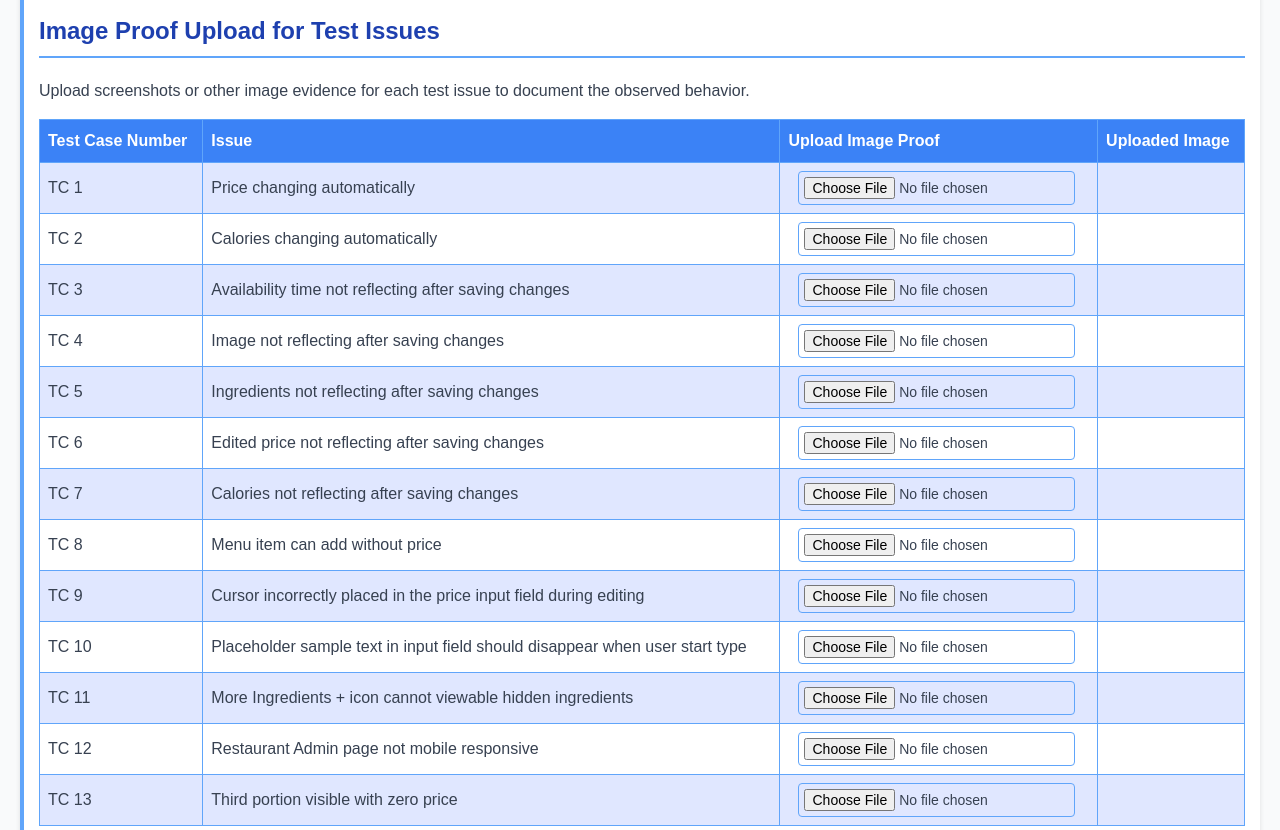
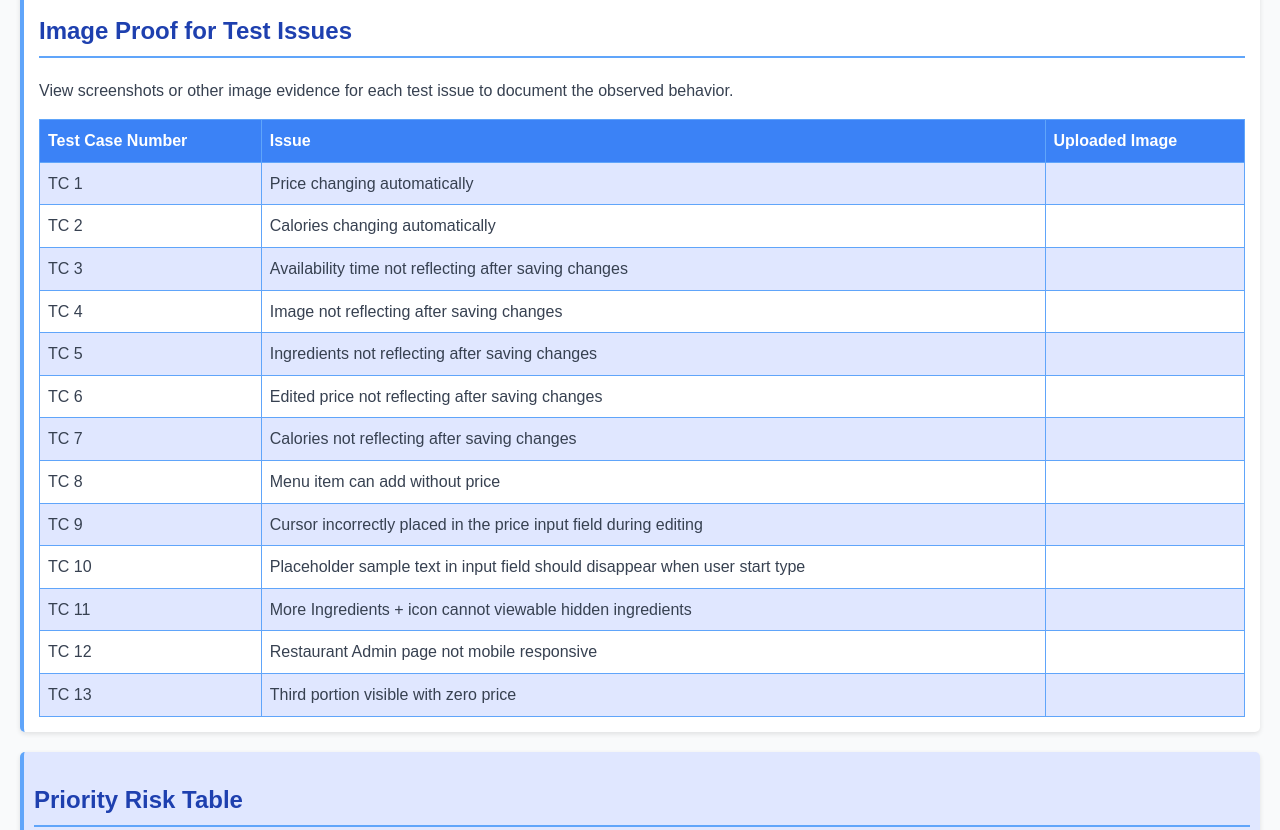
Before and after one commit to DilSenevirathna/Sufra_OS_Full-Testing-Project, a plain HTML site: page index.html in a window 1280 px wide. Shown: the part 1920-2750 px from the top of the page. Drawn offline with Linux system fonts and the light colour scheme.

Commit message:
index.html

```diff
--- a/index.html
+++ b/index.html
@@ -301,96 +301,81 @@
         </div>
 
         <div class="section">
-            <h2>Image Proof Upload for Test Issues</h2>
-            <p>Upload screenshots or other image evidence for each test issue to document the observed behavior.</p>
+            <h2>Image Proof for Test Issues</h2>
+            <p>View screenshots or other image evidence for each test issue to document the observed behavior.</p>
             <table>
                 <tr>
                     <th>Test Case Number</th>
                     <th>Issue</th>
-                    <th>Upload Image Proof</th>
                     <th>Uploaded Image</th>
                 </tr>
                 <tr>
                     <td>TC 1</td>
                     <td>Price changing automatically</td>
-                    <td><input type="file" accept="image/*" name="tc1-image"></td>
-                    <td></td>
+                    <td data-image="tc1-image"></td>
                 </tr>
                 <tr>
                     <td>TC 2</td>
                     <td>Calories changing automatically</td>
-                    <td><input type="file" accept="image/*" name="tc2-image"></td>
-                    <td></td>
+                    <td data-image="tc2-image"></td>
                 </tr>
                 <tr>
                     <td>TC 3</td>
                     <td>Availability time not reflecting after saving changes</td>
-                    <td><input type="file" accept="image/*" name="tc3-image"></td>
-                    <td></td>
+                    <td data-image="tc3-image"></td>
                 </tr>
                 <tr>
                     <td>TC 4</td>
                     <td>Image not reflecting after saving changes</td>
-                    <td><input type="file" accept="image/*" name="tc4-image"></td>
-                    <td></td>
+                    <td data-image="tc4-image"></td>
                 </tr>
                 <tr>
                     <td>TC 5</td>
                     <td>Ingredients not reflecting after saving changes</td>
-                    <td><input type="file" accept="image/*" name="tc5-image"></td>
-                    <td></td>
+                    <td data-image="tc5-image"></td>
                 </tr>
                 <tr>
                     <td>TC 6</td>
                     <td>Edited price not reflecting after saving changes</td>
-                    <td><input type="file" accept="image/*" name="tc6-image"></td>
-                    <td></td>
+                    <td data-image="tc6-image"></td>
                 </tr>
                 <tr>
                     <td>TC 7</td>
                     <td>Calories not reflecting after saving changes</td>
-                    <td><input type="file" accept="image/*" name="tc7-image"></td>
-                    <td></td>
+                    <td data-image="tc7-image"></td>
                 </tr>
                 <tr>
                     <td>TC 8</td>
                     <td>Menu item can add without price</td>
-                    <td><input type="file" accept="image/*" name="tc8-image"></td>
-                    <td></td>
+                    <td data-image="tc8-image"></td>
                 </tr>
                 <tr>
                     <td>TC 9</td>
                     <td>Cursor incorrectly placed in the price input field during editing</td>
-                    <td><input type="file" accept="image/*" name="tc9-image"></td>
-                    <td></td>
+                    <td data-image="tc9-image"></td>
                 </tr>
                 <tr>
                     <td>TC 10</td>
                     <td>Placeholder sample text in input field should disappear when user start type</td>
-                    <td><input type="file" accept="image/*" name="tc10-image"></td>
-                    <td></td>
+                    <td data-image="tc10-image"></td>
                 </tr>
                 <tr>
                     <td>TC 11</td>
                     <td>More Ingredients + icon cannot viewable hidden ingredients</td>
-                    <td><input type="file" accept="image/*" name="tc11-image"></td>
-                    <td></td>
+                    <td data-image="tc11-image"></td>
                 </tr>
                 <tr>
                     <td>TC 12</td>
                     <td>Restaurant Admin page not mobile responsive</td>
-                    <td><input type="file" accept="image/*" name="tc12-image"></td>
-                    <td></td>
+                    <td data-image="tc12-image"></td>
                 </tr>
                 <tr>
                     <td>TC 13</td>
                     <td>Third portion visible with zero price</td>
-                    <td><input type="file" accept="image/*" name="tc13-image"></td>
-                    <td></td>
+                    <td data-image="tc13-image"></td>
                 </tr>
             </table>
         </div>
-
 
         <div class="section risk">
             <h2>Priority Risk Table</h2>
```
